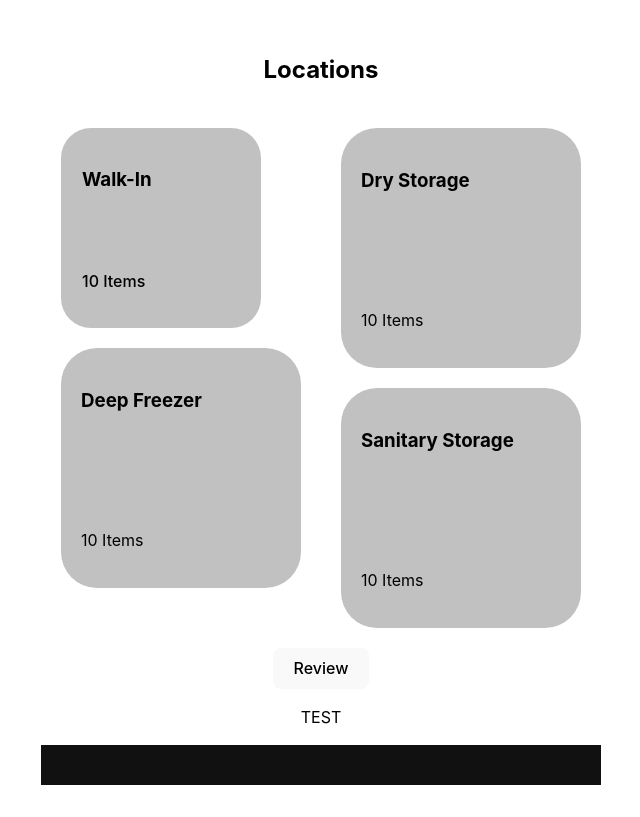
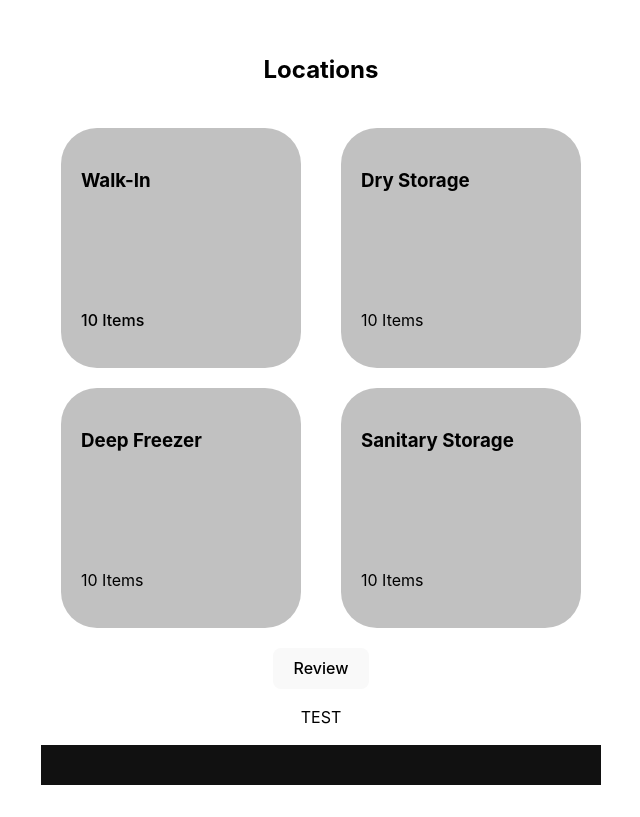
Before and after one commit to DesignerDeveloperDove/Zaiko_Inventory, a React (Vite) app in the folder Zaiko/: page /home in a window 1280 px wide. Shown: the whole page, without its empty margins (319-959 px from the left). Built offline with nearby package versions, Linux system fonts and the light colour scheme.

Commit message:
no longer a button

```diff
--- a/Zaiko/src/Pages/Home.jsx
+++ b/Zaiko/src/Pages/Home.jsx
@@ -9,10 +9,10 @@ function Home(){
         <div className="main column">
             <div className="row">
                 <Link to={"/Walk-In"}>
-                <button className="LocationBox">
+                <div className="LocationBox">
                     <h3>Walk-In</h3>
                     <p>10 Items</p>
-                    </button>
+                    </div>
                     </Link>
                 <div className="LocationBox">
                     <h3>Deep Freezer</h3>
```
